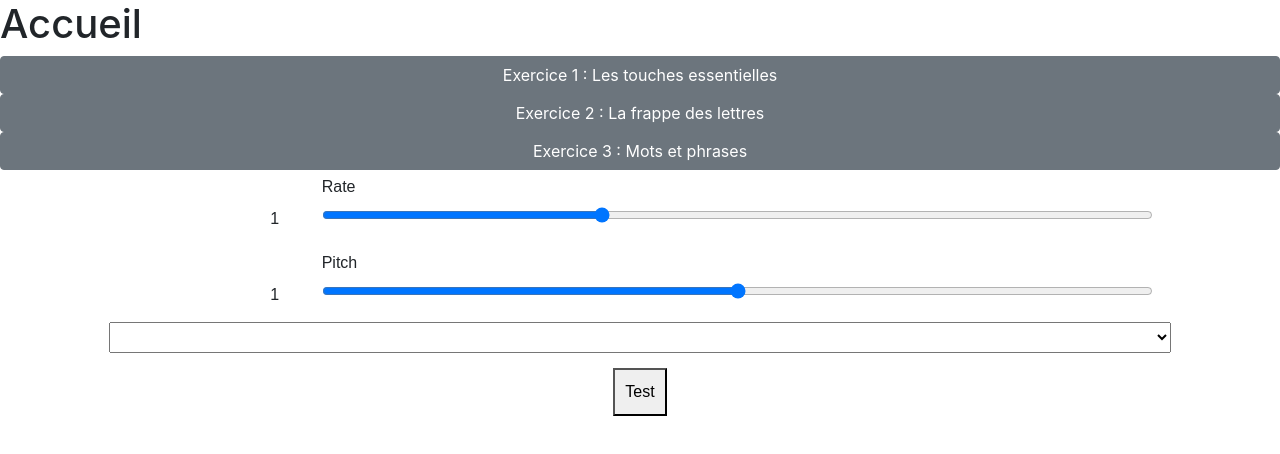
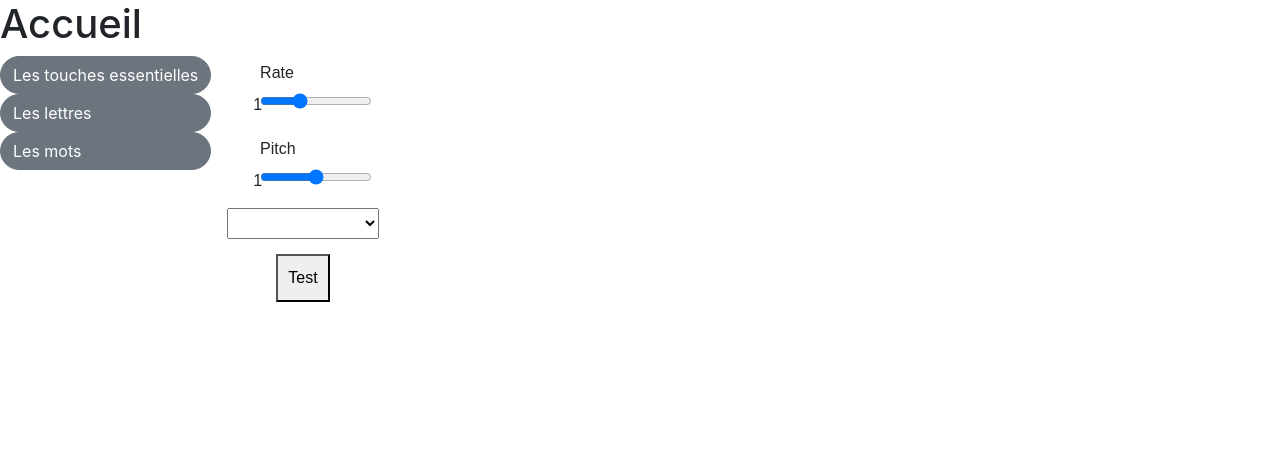
Before and after one commit to digital4better/cookeys, a Vue app: page /#/ in a window 1280 px wide. Shown: the top 454 px of the page. Built offline with nearby package versions, Linux system fonts and the light colour scheme.

Commit message:
display homepage

```diff
--- a/src/components/accueil.vue
+++ b/src/components/accueil.vue
@@ -1,12 +1,14 @@
 <template>
   <div>
+    <header class="header">
+      <h1>Accueil</h1>
+    </header>
     <section class="landing-page">
-      <header class="header">
-        <h1>Accueil</h1>
-      </header>
-      <router-link to="/key_exercise" tag="b-button">Exercice 1 : Les touches essentielles</router-link>
-      <router-link to="/letter_exercise" tag="b-button">Exercice 2 : La frappe des lettres</router-link>
-      <router-link to="/word_exercise" tag="b-button">Exercice 3 : Mots et phrases</router-link>
+      <section class=menu>
+        <b-button class="button" pill variant="secondary" @click.prevent="$router.push('key_exercise')">Les touches essentielles</b-button>
+        <b-button class="button" pill variant="secondary" @click.prevent="$router.push('letter_exercise')">Les lettres</b-button>
+        <b-button class="button" pill variant="secondary" @click.prevent="$router.push('word_exercise')">Les mots</b-button>
+      </section>
       <speech-controls></speech-controls>
     </section>
   </div>
@@ -31,8 +33,22 @@ export default {
 </script>
 
 <style scoped>
-.landing-page{
+.menu{
   display: flex;
   flex-flow: wrap column;
 }
+.header{
+  display: flex;
+  justify-content: flex-start;
+}
+.button{
+  text-align: start;
+  width: 500 px;
+  font-size: 25 px;
+}
+.landing-page{
+  display: flex;
+  flex-flow: wrap row;
+  align-content: space-between;
+}
 </style>
```
